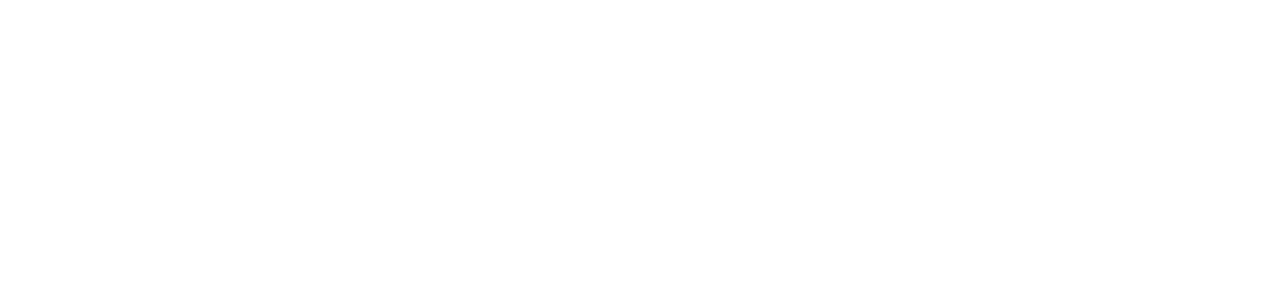
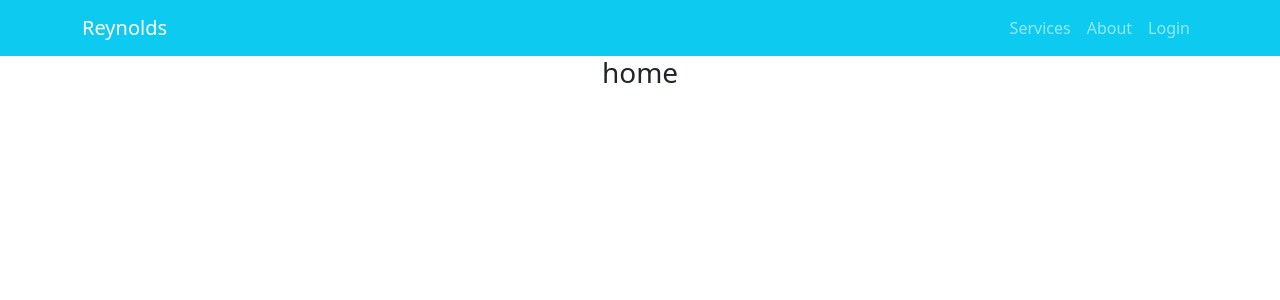
Before and after one commit to thowhidulislam/reynolds-trainer, a React (Create React App) app: page / in a window 1280 px wide. Shown: the top 300 px of the page. Built offline with nearby package versions, Linux system fonts and the light colour scheme.

Commit message:
header added

```diff
--- a/public/index.html
+++ b/public/index.html
@@ -1,14 +1,12 @@
 <!DOCTYPE html>
 <html lang="en">
+
 <head>
   <meta charset="utf-8" />
   <link rel="icon" href="%PUBLIC_URL%/favicon.ico" />
   <meta name="viewport" content="width=device-width, initial-scale=1" />
   <meta name="theme-color" content="#000000" />
-    <meta
-      name="description"
-      content="Web site created using create-react-app"
-    />
+  <meta name="description" content="Web site created using create-react-app" />
   <link rel="apple-touch-icon" href="%PUBLIC_URL%/logo192.png" />
   <!--
       manifest.json provides metadata used when your web app is installed on a
@@ -24,8 +22,9 @@
       work correctly both with client-side routing and a non-root public URL.
       Learn how to configure a non-root public URL by running `npm run build`.
     -->
-    <title>React App</title>
+  <title>Mike Reynolds</title>
 </head>
+
 <body>
   <noscript>You need to enable JavaScript to run this app.</noscript>
   <div id="root"></div>
@@ -40,4 +39,5 @@
       To create a production bundle, use `npm run build` or `yarn build`.
     -->
 </body>
+
 </html>
--- a/src/App.js
+++ b/src/App.js
@@ -1,9 +1,16 @@
+import { Route, Routes } from 'react-router-dom';
 import './App.css';
+import Home from './Pages/Home/Home';
+import Header from './Pages/Shared/Header/Header';
 
 function App() {
   return (
     <div className="App">
-
+      <Header></Header>
+      <Routes>
+        <Route path='/' element={<Home></Home>}></Route>
+        <Route path='/home' element={<Home></Home>}></Route>
+      </Routes>
     </div>
   );
 }
--- /dev/null
+++ b/src/Pages/Home/Home.js
@@ -0,0 +1,11 @@
+import React from 'react';
+
+const Home = () => {
+    return (
+        <div>
+            <h3>home</h3>
+        </div>
+    );
+};
+
+export default Home;
--- /dev/null
+++ b/src/Pages/Shared/Header/Header.js
@@ -0,0 +1,22 @@
+import React from 'react';
+import { Container, Nav, Navbar, NavDropdown } from 'react-bootstrap';
+
+const Header = () => {
+    return (
+        <Navbar collapseOnSelect expand="lg" bg="info" variant="dark">
+            <Container>
+                <Navbar.Brand href="#home">Reynolds</Navbar.Brand>
+                <Navbar.Toggle aria-controls="responsive-navbar-nav" />
+                <Navbar.Collapse id="responsive-navbar-nav">
+                    <Nav className='ms-auto'>
+                        <Nav.Link href="#features">Services</Nav.Link>
+                        <Nav.Link href="#pricing">About</Nav.Link>
+                        <Nav.Link href="#deets">Login</Nav.Link>
+                    </Nav>
+                </Navbar.Collapse>
+            </Container>
+        </Navbar>
+    );
+};
+
+export default Header;
```
Lines whose indentation alone changed are shown as unchanged.
